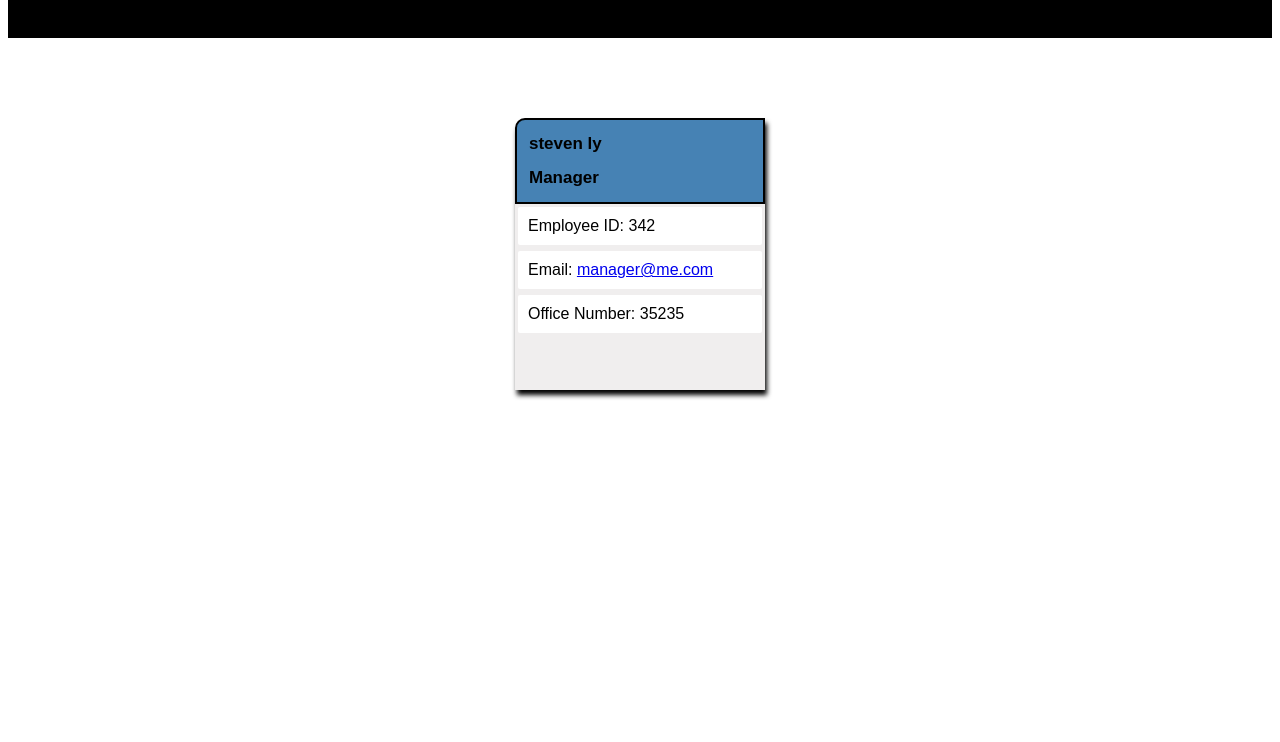
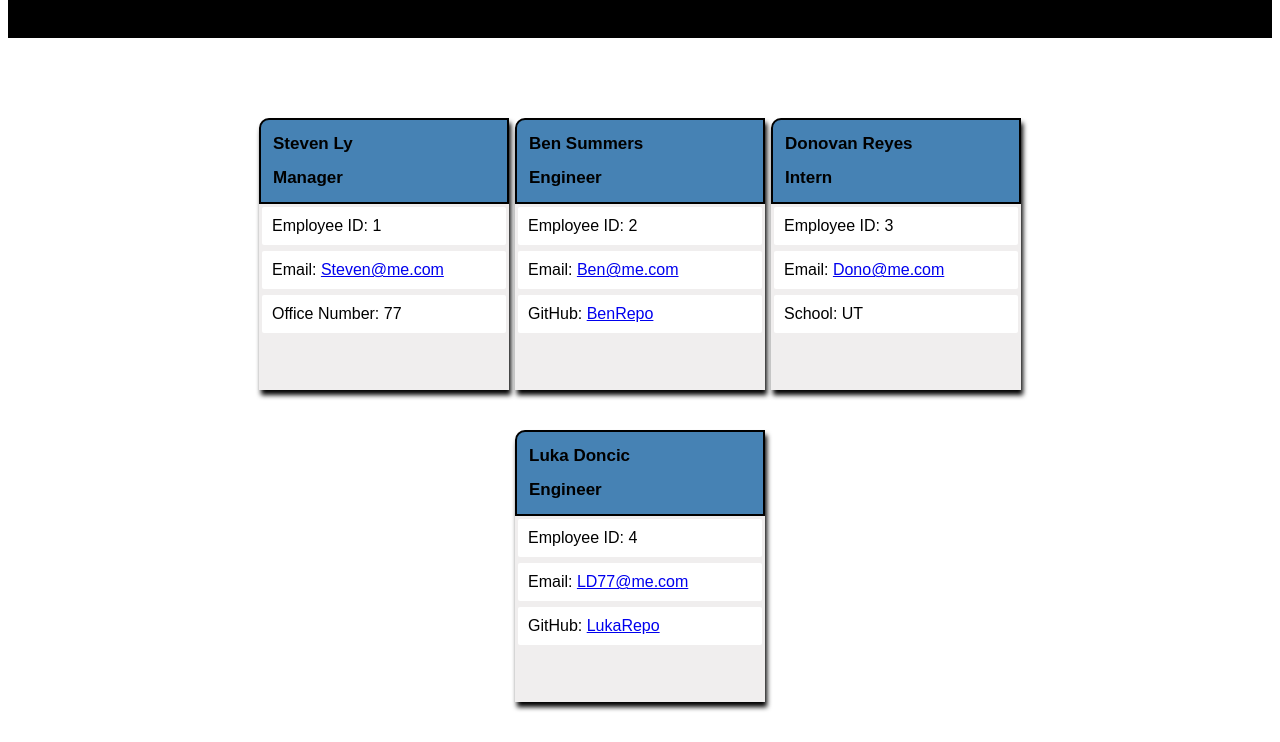
Before and after one commit to stevenmly/team-profile-generator, a website: page dist/myteam.html in a window 1280 px wide. Shown: the part 90-832 px from the top of the page. Before the commit the page ends 800 px from the top, so only its background shows below. Drawn offline with Linux system fonts and the light colour scheme.

Commit message:
Ready for submit

```diff
--- a/dist/myteam.html
+++ b/dist/myteam.html
@@ -17,12 +17,48 @@
 
                 <div class="member-card">
                     <div class="card-top">
-                        <h2>steven ly</h2><h2><i class="fas fa-user-tie"></i> Manager</h2>
+                        <h2>Steven Ly</h2><h2><i class="fas fa-user-tie"></i> Manager</h2>
                     </div>
                     <div class="card-bottom list-group">
-                        <li>Employee ID: 342</li>
-                        <li>Email: <a href="mailto:manager@me.com">manager@me.com</a></li>
-                    <li>Office Number: 35235</li>
+                        <li>Employee ID: 1</li>
+                        <li>Email: <a href="mailto:Steven@me.com">Steven@me.com</a></li>
+                    <li>Office Number: 77</li>
+
+                </div>
+                </div>
+
+                <div class="member-card">
+                    <div class="card-top">
+                        <h2>Ben Summers</h2><h2><i class="fas fa-code-branch"></i> Engineer</h2>
+                    </div>
+                    <div class="card-bottom list-group">
+                        <li>Employee ID: 2</li>
+                        <li>Email: <a href="mailto:Ben@me.com">Ben@me.com</a></li>
+                    <li class="list-group-item">GitHub: <a href="https://github.com/BenRepo" target="_blank">BenRepo</a></li>
+
+                </div>
+                </div>
+
+                <div class="member-card">
+                    <div class="card-top">
+                        <h2>Donovan Reyes</h2><h2><i class="fas fa-graduation-cap"></i> Intern</h2>
+                    </div>
+                    <div class="card-bottom list-group">
+                        <li>Employee ID: 3</li>
+                        <li>Email: <a href="mailto:Dono@me.com">Dono@me.com</a></li>
+                    <li class="list-group-item">School: UT</li>
+
+                </div>
+                </div>
+
+                <div class="member-card">
+                    <div class="card-top">
+                        <h2>Luka Doncic</h2><h2><i class="fas fa-code-branch"></i> Engineer</h2>
+                    </div>
+                    <div class="card-bottom list-group">
+                        <li>Employee ID: 4</li>
+                        <li>Email: <a href="mailto:LD77@me.com">LD77@me.com</a></li>
+                    <li class="list-group-item">GitHub: <a href="https://github.com/LukaRepo" target="_blank">LukaRepo</a></li>
 
                 </div>
                 </div>
```
Also changed, not shown: README.md.
